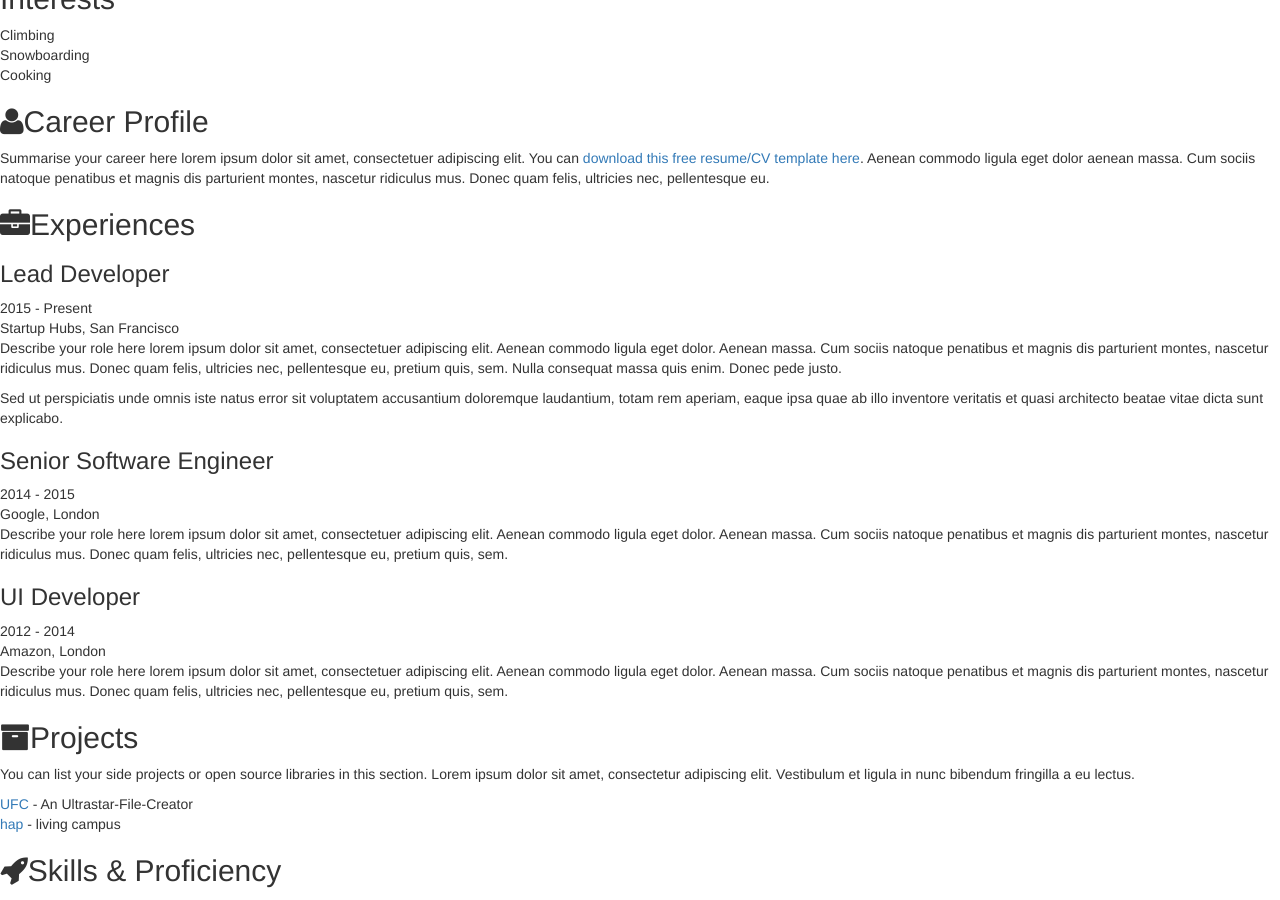
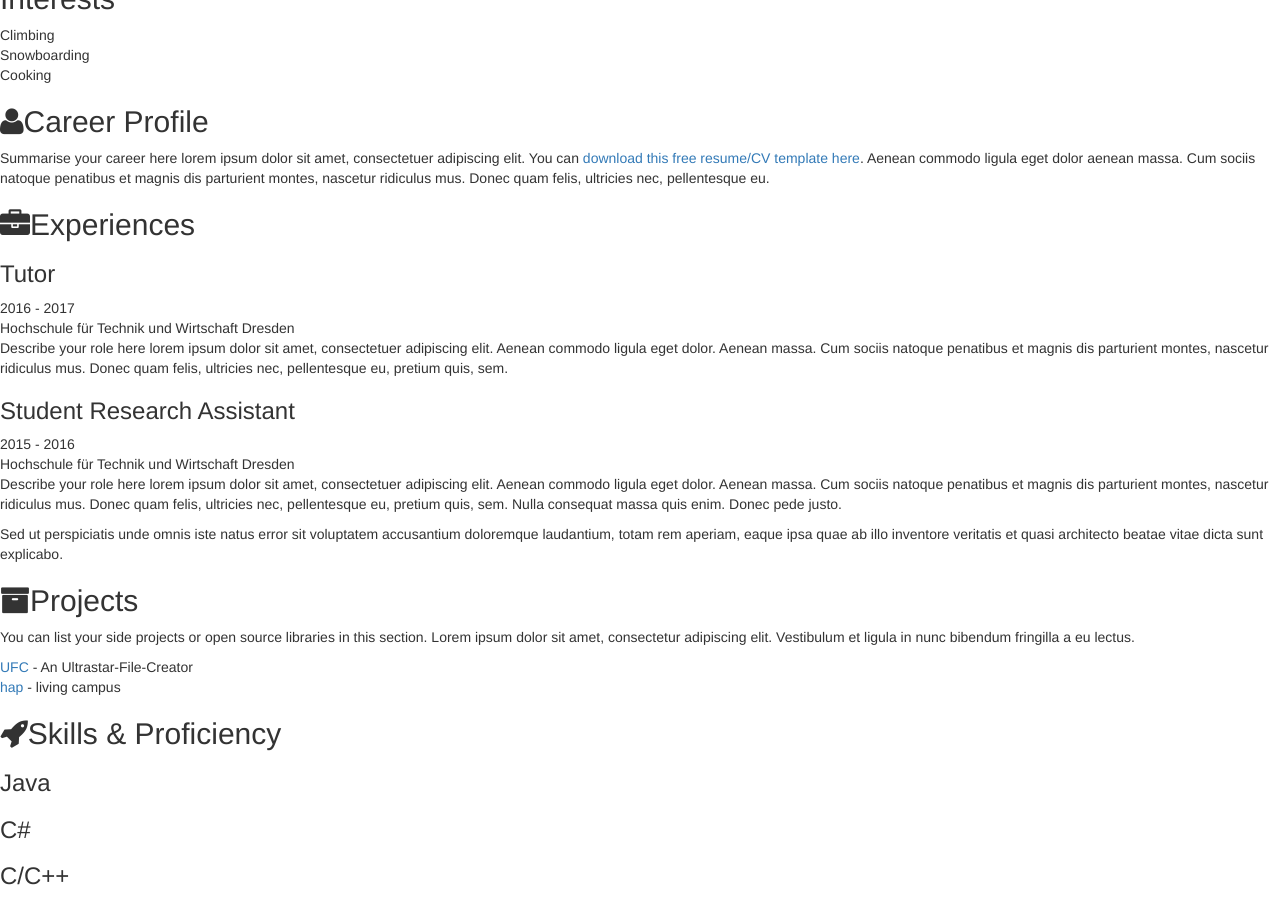
Before and after one commit to Saritus/saritus.github.io, a Jekyll site: the page built from index.html, in a window 1280 px wide and 900 px high, scrolled down 680 px. Built offline with Jekyll 4.4.1, drawn with Linux system fonts in a browser that asks for light colours.

Commit message:
Change experience

```diff
--- a/_includes/experience.html
+++ b/_includes/experience.html
@@ -4,30 +4,11 @@
     <div class="item">
         <div class="meta">
             <div class="upper-row">
-                <h3 class="job-title">Lead Developer</h3>
-                <div class="time">2015 - Present</div>
+                <h3 class="job-title">Tutor</h3>
+                <div class="time">2016 - 2017</div>
             </div>
             <!--//upper-row-->
-            <div class="company">Startup Hubs, San Francisco</div>
-        </div>
-        <!--//meta-->
-        <div class="details">
-            <p>Describe your role here lorem ipsum dolor sit amet, consectetuer adipiscing elit. Aenean commodo ligula eget dolor. Aenean massa. Cum sociis natoque penatibus et magnis dis parturient montes, nascetur ridiculus mus. Donec quam felis, ultricies
-                nec, pellentesque eu, pretium quis, sem. Nulla consequat massa quis enim. Donec pede justo.</p>
-            <p>Sed ut perspiciatis unde omnis iste natus error sit voluptatem accusantium doloremque laudantium, totam rem aperiam, eaque ipsa quae ab illo inventore veritatis et quasi architecto beatae vitae dicta sunt explicabo. </p>
-        </div>
-        <!--//details-->
-    </div>
-    <!--//item-->
-
-    <div class="item">
-        <div class="meta">
-            <div class="upper-row">
-                <h3 class="job-title">Senior Software Engineer</h3>
-                <div class="time">2014 - 2015</div>
-            </div>
-            <!--//upper-row-->
-            <div class="company">Google, London</div>
+            <div class="company">Hochschule für Technik und Wirtschaft Dresden</div>
         </div>
         <!--//meta-->
         <div class="details">
@@ -42,16 +23,17 @@
     <div class="item">
         <div class="meta">
             <div class="upper-row">
-                <h3 class="job-title">UI Developer</h3>
-                <div class="time">2012 - 2014</div>
+                <h3 class="job-title">Student Research Assistant</h3>
+                <div class="time">2015 - 2016</div>
             </div>
             <!--//upper-row-->
-            <div class="company">Amazon, London</div>
+            <div class="company">Hochschule für Technik und Wirtschaft Dresden</div>
         </div>
         <!--//meta-->
         <div class="details">
             <p>Describe your role here lorem ipsum dolor sit amet, consectetuer adipiscing elit. Aenean commodo ligula eget dolor. Aenean massa. Cum sociis natoque penatibus et magnis dis parturient montes, nascetur ridiculus mus. Donec quam felis, ultricies
-                nec, pellentesque eu, pretium quis, sem.</p>
+                nec, pellentesque eu, pretium quis, sem. Nulla consequat massa quis enim. Donec pede justo.</p>
+            <p>Sed ut perspiciatis unde omnis iste natus error sit voluptatem accusantium doloremque laudantium, totam rem aperiam, eaque ipsa quae ab illo inventore veritatis et quasi architecto beatae vitae dicta sunt explicabo. </p>
         </div>
         <!--//details-->
     </div>
```
